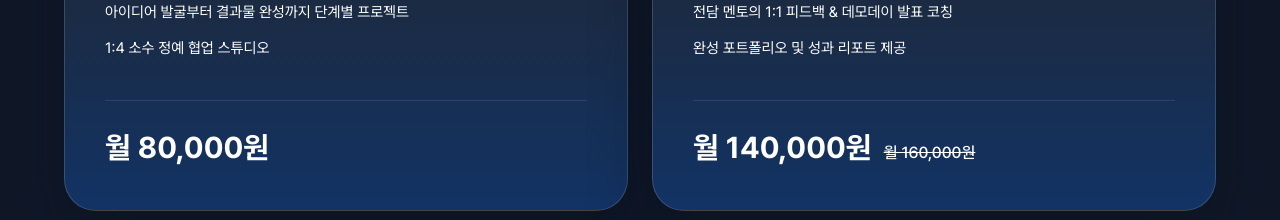
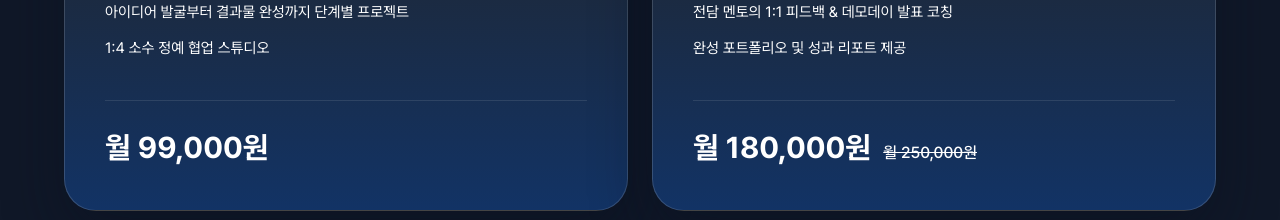
Before and after one commit to WithM2/iakkaweb, a Next.js app: page /ko in a window 1280 px wide. Shown: the part 4600-4820 px from the top of the page. Built offline with nearby package versions, Linux system fonts and the light colour scheme.

Commit message:
Update PricingSection.tsx

```diff
--- a/src/components/ko/PricingSection.tsx
+++ b/src/components/ko/PricingSection.tsx
@@ -24,7 +24,7 @@ const pricingPlans: PricingPlan[] = [
       "아이디어 발굴부터 결과물 완성까지 단계별 프로젝트",
       "1:4 소수 정예 협업 스튜디오",
     ],
-    price: "월 80,000원",
+    price: "월 99,000원",
     highlightBadge: true,
   },
   {
@@ -38,17 +38,13 @@ const pricingPlans: PricingPlan[] = [
       "전담 멘토의 1:1 피드백 & 데모데이 발표 코칭",
       "완성 포트폴리오 및 성과 리포트 제공",
     ],
-    price: "월 140,000원",
-    originalPrice: "월 160,000원",
+    price: "월 180,000원",
+    originalPrice: "월 250,000원",
     highlightBadge: true,
   },
 ];
 
-function PlanCard({
-  plan,
-}: {
-  plan: PricingPlan;
-}) {
+function PlanCard({ plan }: { plan: PricingPlan }) {
   return (
     <article className="relative flex h-full flex-col overflow-hidden rounded-[32px] border border-white/15 bg-[linear-gradient(180deg,#232323_0%,#123365_100%)] p-8 text-left shadow-[0_24px_60px_rgba(9,15,30,0.45)] transition-transform duration-300 hover:-translate-y-1.5 md:p-10">
       <div className="flex flex-col gap-6">
```
